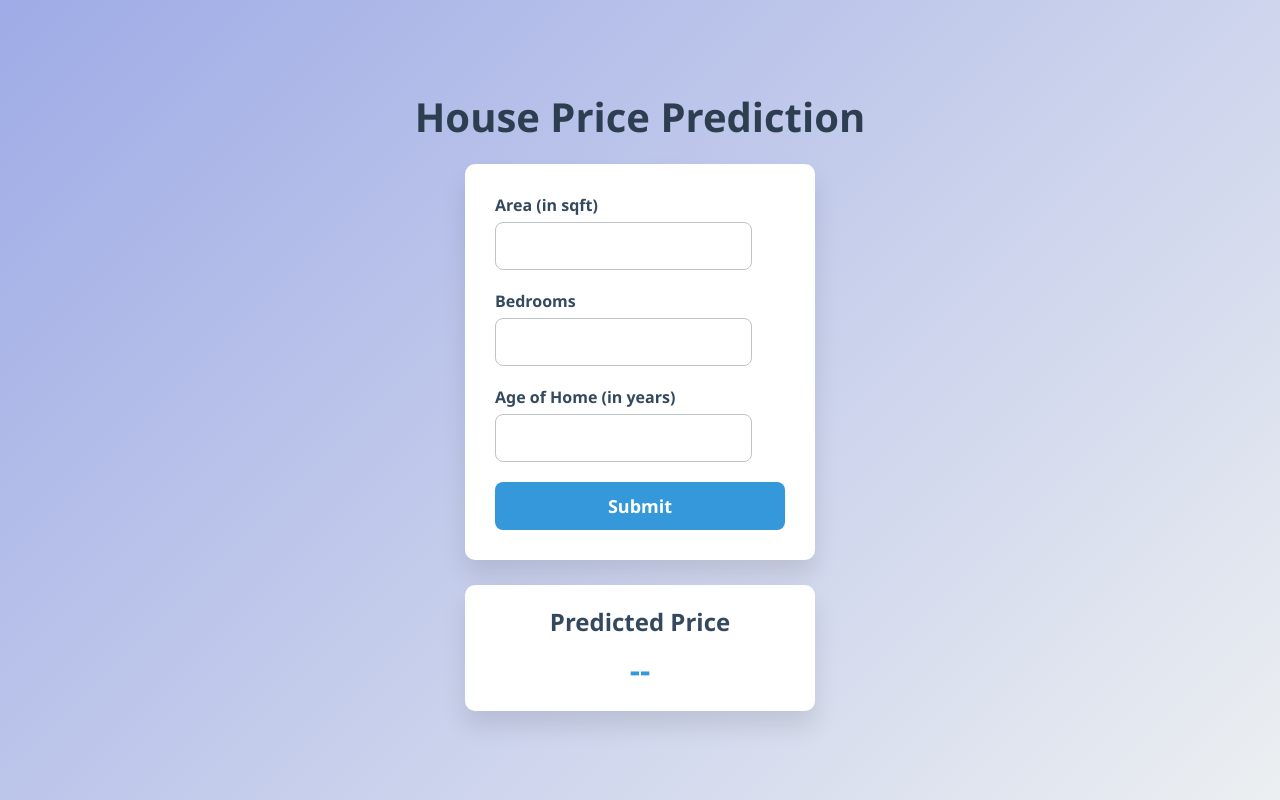
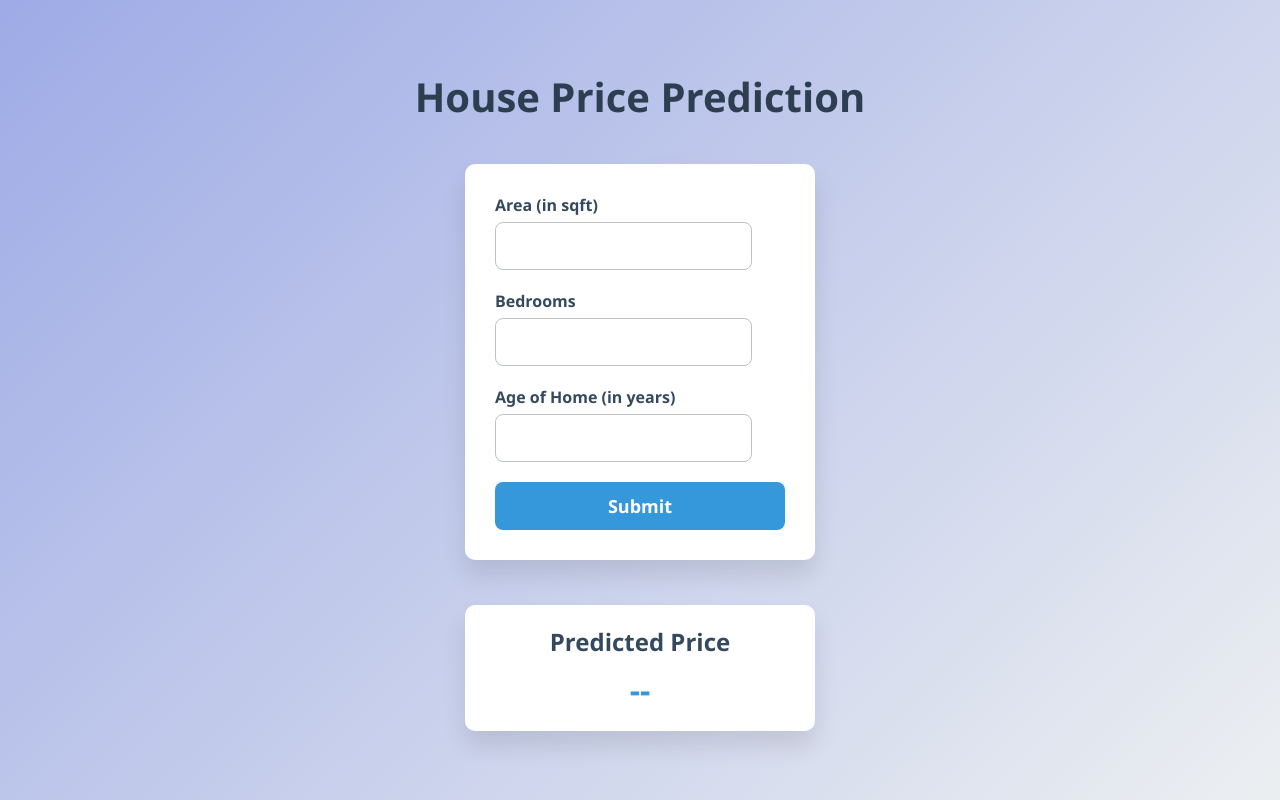
Before and after one commit to arjuns2487/Workshop, a Flask app: page / in a window 1280 px wide. Run offline with Flask 3, Linux system fonts and the light colour scheme.

Commit message:
first commit

```diff
--- a/app.py
+++ b/app.py
@@ -22,9 +22,6 @@ def predict():
     area=float(data["area"])
     age=float(data["age"])
     bed=float(data["bedrooms"])
-    print("The area is : ",area)
-    print("Age : ",age)
-    print("Bedrooms : ",bed)
     predicted_value=model.predict([[area,bed,age]])
     return jsonify({"predicted_value":predicted_value[0]})
 
--- a/static/style.css
+++ b/static/style.css
@@ -9,9 +9,15 @@ body {
     min-height: 100vh;
     background: linear-gradient(135deg, #9eabe6, #eceff1);
     display: flex;
+    align-items: center;
+    justify-content: center;
+}
+
+.container {
+    display: flex;
     flex-direction: column;
     align-items: center;
-    justify-content: center;
+    gap: 20px;
 }
 
 h1 {
@@ -34,6 +40,7 @@ form {
     padding: 30px;
     border-radius: 10px;
     width: 350px;
+    max-width: 90%;
     box-shadow: 0 15px 25px rgba(0, 0, 0, 0.1);
     display: flex;
     flex-direction: column;
@@ -41,11 +48,13 @@ form {
 }
 
 label {
+    display: block;
     font-weight: 600;
     color: #34495e;
 }
 
 input[type="number"] {
+    display: block;
     margin-top: 6px;
     padding: 12px;
     border: 1px solid #bdc3c7;
@@ -80,6 +89,7 @@ button:hover {
     padding: 20px 30px;
     border-radius: 10px;
     width: 350px;
+    max-width: 90%;
     box-shadow: 0 15px 25px rgba(0, 0, 0, 0.1);
     text-align: center;
 }
--- a/templates/index.html
+++ b/templates/index.html
@@ -3,10 +3,11 @@
 <head>
     <meta charset="UTF-8">
     <title>House Price Prediction</title>
-    <link rel="stylesheet" href="./static/style.css">
+    <link rel="stylesheet" href="/static/style.css">
 </head>
 <body>
 
+    <div class="container">
         <h1>House Price Prediction</h1>
 
         <form onsubmit="onButtonPress(event)">
@@ -32,6 +33,7 @@
             <h2>Predicted Price</h2>
             <div id="predicted-price">--</div>
         </div>
+    </div>
 
     <script>
         async function onButtonPress(event) {
```
Lines whose indentation alone changed are shown as unchanged.
